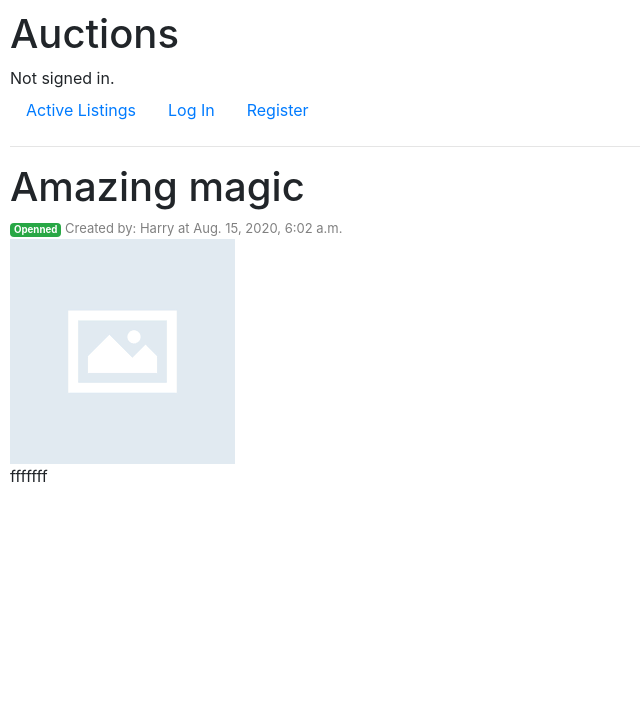
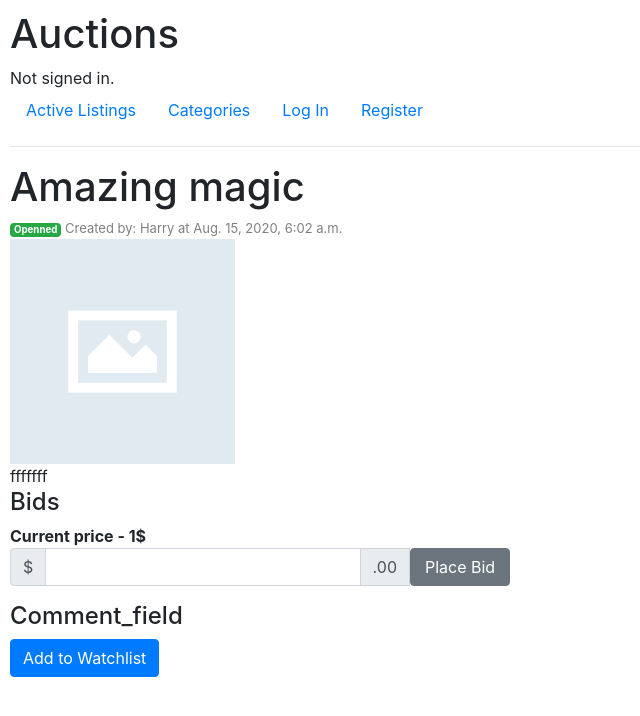
Before and after one commit to OlegKhpov/mail, a Django app: a page that uses auctions/templates/auctions/layout.html in a window 1280 px wide. Shown: the top 716 px of the page, without its empty margins (0-640 px from the left). Run offline with Django 3.2, Linux system fonts and the light colour scheme; data comes from the database, SQL or seed files in the repository; some libraries are stand-ins or nearby versions.

Commit message:
Update 22/8 13:26

```diff
--- a/auctions/admin.py
+++ b/auctions/admin.py
@@ -1,6 +1,6 @@
 from django.contrib import admin
 
-from .models import User, Listing, Auction, Watchlist
+from .models import User, Listing, Auction, Watchlist, Comment
 
 # Register your models here.
 class ListingAdmin(admin.ModelAdmin):
@@ -20,3 +20,4 @@ admin.site.register(User)
 admin.site.register(Listing, ListingAdmin)
 admin.site.register(Auction)
 admin.site.register(Watchlist)
+admin.site.register(Comment)
--- a/auctions/models.py
+++ b/auctions/models.py
@@ -16,7 +16,7 @@ class Listing(models.Model):
     )
     owner = models.ForeignKey(User, on_delete=models.CASCADE, default='')
     name = models.CharField(max_length=64)
-    price = models.DecimalField(max_digits=20, decimal_places=2)
+    price = models.IntegerField()
     image = models.ImageField(upload_to="images", null=True, blank=True)
     created = models.DateTimeField(default=timezone.now, blank=True)
     description = models.TextField(max_length=640)
@@ -30,11 +30,11 @@ class Listing(models.Model):
         return self.name
 
 class Auction(models.Model):
-    list_id = models.ForeignKey(Listing, on_delete=models.CASCADE)
-    number_bids = models.IntegerField()
-    current_bid = models.DecimalField(max_digits=20, decimal_places=2, null=True, blank=True)
-    started = models.DateTimeField()
-    ended = models.DateTimeField()
+    listing = models.ForeignKey(Listing, on_delete=models.CASCADE)
+    number_bids = models.IntegerField(default=0)
+    current_bid = models.IntegerField(null=True, blank=True)
+    date_placed = models.DateTimeField(default=timezone.now, blank=True)
+    user = models.ForeignKey(User, on_delete=models.CASCADE, null=True)
 
 class Watchlist(models.Model):
     user = models.ForeignKey(User, on_delete=models.CASCADE)
@@ -42,3 +42,12 @@ class Watchlist(models.Model):
 
     def item_of_wl(self):
         return self.item
+
+class Comment(models.Model):
+    listing = models.ForeignKey(Listing, on_delete=models.CASCADE)
+    comment = models.TextField(max_length=640)
+    date = models.DateTimeField(default=timezone.now, blank=True)
+    author = models.ForeignKey(User, on_delete=models.CASCADE, null=True)
+
+    def __str__(self):
+        return self.listing
--- a/auctions/templates/auctions/index.html
+++ b/auctions/templates/auctions/index.html
@@ -14,7 +14,7 @@
                         <img src="images/no_image.png">
                     {% endif %}
                     <ul class="list-group list-group-flush">
-                        <li class="list-group-item">{{ item.name }} - {{ item.price }}$</li>
+                        <li class="list-group-item">{{ item.name }} - Current price {{ item.price }}$</li>
                         <li class="list-group-item">{{ item.description }}</li>
                         <li class="list-group-item">
                             <a href="{% url 'listing' item.name %}" class="btn btn-primary">View</a>
--- a/auctions/templates/auctions/layout.html
+++ b/auctions/templates/auctions/layout.html
@@ -20,6 +20,9 @@
             <li class="nav-item">
                 <a class="nav-link" href="{% url 'index' %}">Active Listings</a>
             </li>
+            <li class="nav-item">
+                <a class="nav-link" href="">Categories</a>
+            </li>
             {% if user.is_authenticated %}
                 <li class="nav-item">
                     <a class="nav-link" href="{% url 'logout' %}">Log Out</a>
@@ -41,6 +44,7 @@
                     <a class="nav-link" href="{% url 'register' %}">Register</a>
                 </li>
             {% endif %}
+
         </ul>
         <hr>
         {% if message_positive %}
--- a/auctions/templates/auctions/listing.html
+++ b/auctions/templates/auctions/listing.html
@@ -27,4 +27,35 @@
         </div>
     {% endif %}
 
+    <h4>Bids</h4>
+    <div>
+        <b>Current price - {{ listing.price }}$</b>
+    </div>
+    <form action="{% url 'place_bid' listing %}" method="POST">
+        {% csrf_token %}
+        <div class="form-group">
+            <div class="input-group mb-3" style="width: 500px;">
+                <div class="input-group-prepend">
+                  <span class="input-group-text">$</span>
+                </div>
+                <input type="text" class="form-control" aria-label="Amount (to the nearest dollar)" name='bid'>
+                <div class="input-group-append">
+                  <span class="input-group-text">.00</span>
+                </div>
+                <input type="submit" class="btn btn-secondary" value="Place Bid" style="width: 100px; ">
+            </div>
+
+          </div>
+    </form>
+    <h4>Comment_field</h4>
+
+    {% if in_watchlist %}
+        <div>
+            <a href="" class="btn btn-primary">Remove from Watchlist</a>
+        </div>
+    {% else %}
+        <div>
+            <a href="{% url 'add_to_wl' listing.name %}" class="btn btn-primary">Add to Watchlist</a>
+        </div>
+    {% endif %}
 {% endblock %}
--- a/auctions/templates/auctions/watchlist.html
+++ b/auctions/templates/auctions/watchlist.html
@@ -16,6 +16,7 @@
                 <li class="list-group-item">{{ item.name }} - {{ item.price }}$</li>
                 <li class="list-group-item">{{ item.description }}</li>
                 <li class="list-group-item">
+                    <a href="{% url 'listing' item.name %}" class="btn btn-primary">View</a>
                     <a href="" class="btn btn-primary">Remove from Watchlist</a>
                 </li>
             </ul>
--- a/auctions/urls.py
+++ b/auctions/urls.py
@@ -13,4 +13,6 @@ urlpatterns = [
     path("close/<str:listing>", views.close_bids, name="close_bids"),
     path("my_watchlist", views.my_watchlist, name="my_watchlist"),
     path("add_to_wl/<str:listing>", views.add_to_wl, name="add_to_wl"),
+    path("comment", views.comment, name="comment"),
+    path("place_bid/<str:listing>", views.place_bid, name="place_bid")
 ]
--- a/auctions/utils.py
+++ b/auctions/utils.py
@@ -2,7 +2,19 @@ from .models import User, Listing, Auction, Watchlist
 
 def get_watchlist(user):
     watchlist = []
+    if not user.is_authenticated:
+        return watchlist
     wl = user.watchlist_set.all()
     for item in wl:
         watchlist.append(item.item_of_wl())
     return watchlist
+
+def check_bid(bid, listing):
+    if bid == '' or not bid.isnumeric():
+        bid = 0
+    if int(bid) <= listing.price:
+        return False
+    return True
+
+def save_bid(listing, user, new_bid):
+    pass
--- a/auctions/views.py
+++ b/auctions/views.py
@@ -66,9 +66,14 @@ def register(request):
         return render(request, "auctions/register.html")
 
 def listing(request, listing):
-    return render(request, "auctions/listing.html", {
-        "listing": Listing.objects.get(name=listing)
-    })
+    context = {
+        "listing": Listing.objects.get(name=listing),
+        "watchlist_len": len(get_watchlist(request.user)),
+        "in_watchlist": False,
+    }
+    if Listing.objects.get(name=listing) in get_watchlist(request.user):
+        context['in_watchlist'] = True
+    return render(request, "auctions/listing.html", context)
 
 def my_watchlist(request):
     watchlist = get_watchlist(request.user)
@@ -102,6 +107,37 @@ def create_new(request):
         new_listing.save()
         return HttpResponseRedirect(reverse("index"))
 
+def comment(request, listing):
+    pass
+
+def place_bid(request, listing):
+    current_user = request.user
+    bid = request.POST.get('bid')
+    listing = Listing.objects.get(name=listing)
+    if check_bid(bid, listing):
+        listing.price = int(bid)
+        listing.save()
+        context = {
+                "listing": listing,
+                "watchlist_len": len(get_watchlist(request.user)),
+                "in_watchlist": False,
+                "message_positive": f"You placed a bid - {bid}.00 $"
+            }
+        if listing in get_watchlist(request.user):
+            context['in_watchlist'] = True
+        return render(request, "auctions/listing.html", context)
+
+    context = {
+            "listing": listing,
+            "watchlist_len": len(get_watchlist(request.user)),
+            "in_watchlist": False,
+            "message_warning": f"Your bid is too small. Please reise a bid higher than previous."
+        }
+    if listing in get_watchlist(request.user):
+        context['in_watchlist'] = True
+    return render(request, "auctions/listing.html", context)
+
+
 def close_bids(request, listing):
     object_to_change = Listing.objects.get(name=listing)
     object_to_change.status = False
```
Also changed, not shown: auctions/templates/auctions/categories.html (added, +7 -0 lines), auctions/migrations/0030_auto_20200822_1059.py (added), auctions/migrations/0031_auto_20200822_1244.py (added), auctions/migrations/0032_auto_20200822_1316.py (added), db.sqlite3.
